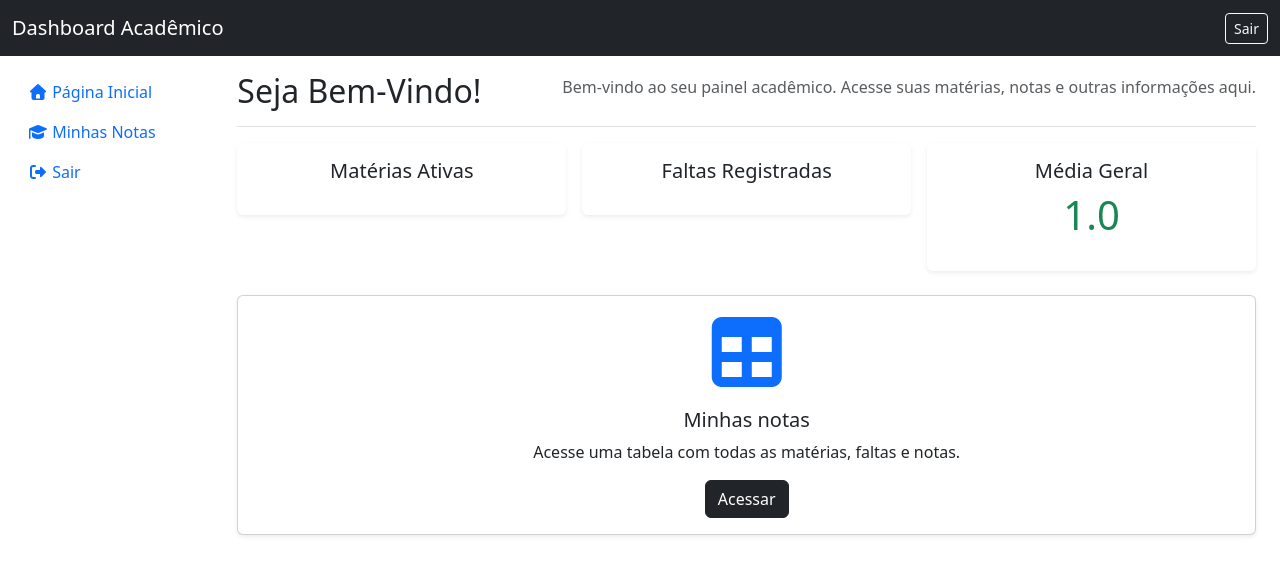
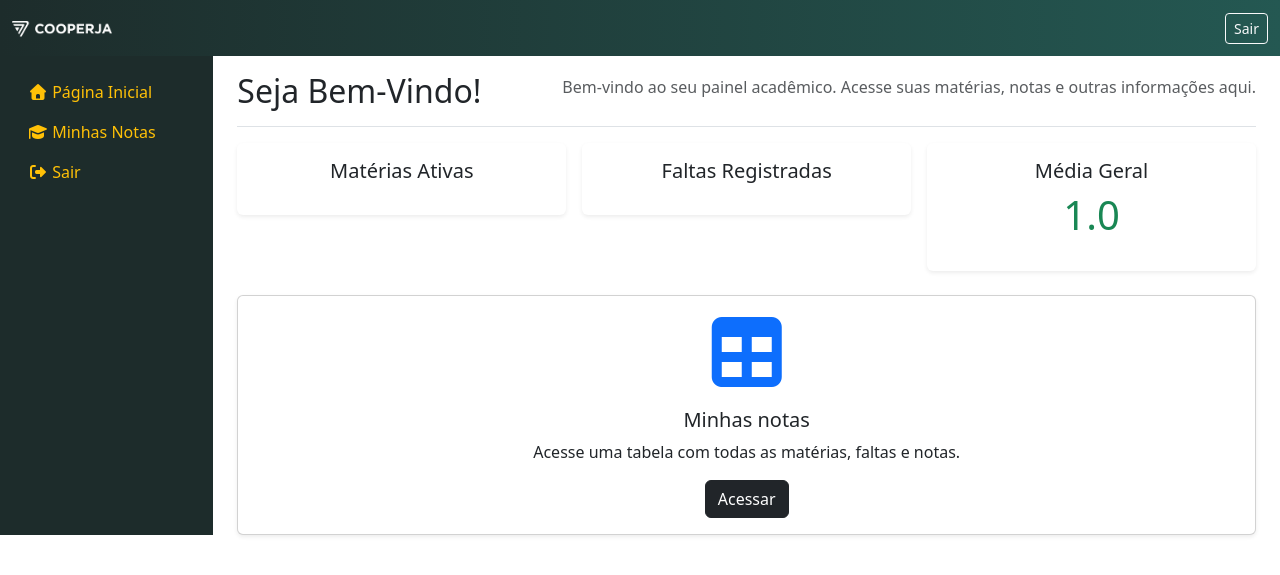
Before and after one commit to andreimeneghel/trabalho-cooperja, a PHP site: the page made by php/blog/templates/site/views/academicos.php in a window 1280 px wide. Shown: the top 575 px of the page. Run offline with PHP 8.4, Linux system fonts and the light colour scheme; the template is opened without the code that fills it, so the values that code supplies are empty; the visitor is signed in with stand-in values (Sample User, id 1).

Commit message:
dsfjadfjsfgmsf

```diff
--- a/php/blog/templates/site/views/academicos.php
+++ b/php/blog/templates/site/views/academicos.php
@@ -70,34 +70,24 @@ try {
 </head>
 
 <body>
-    <header class="navbar navbar-expand-lg navbar-dark bg-dark sticky-top">
-        <div class="container-fluid">
-            <button class="navbar-toggler me-2" type="button" data-bs-toggle="collapse" data-bs-target="#sidebarMenu" aria-controls="sidebarMenu" aria-expanded="false" aria-label="Toggle navigation">
-                <span class="navbar-toggler-icon"></span>
-            </button>
-            <a class="navbar-brand" href="#">Dashboard Acadêmico</a>
-            <div class="d-flex ms-auto">
-                <a class="btn btn-outline-light btn-sm" href="<?= $BASE_URL ?>logout.php">Sair</a>
-            </div>
-        </div>
-    </header>
+    <?php include 'header.php' ?>
     <div class="container-fluid">
         <div class="row">
-            <nav id="sidebarMenu" class="col-lg-2 d-lg-block sidebar collapse">
+            <nav id="sidebarMenu" style="background: #1d2c2b;" class="col-lg-2 d-lg-block sidebar collapse">
                 <div class="pt-3">
                     <ul class="nav flex-column">
                         <li class="nav-item">
-                            <a class="nav-link active" aria-current="page" href="/academico">
+                            <a class="nav-link active text-warning" aria-current="page" href="/academico">
                                 <i class="fas fa-home"></i> Página Inicial
                             </a>
                         </li>
                         <li class="nav-item">
-                            <a class="nav-link" href="/academico/informacoes">
+                            <a class="nav-link text-warning" href="/academico/informacoes">
                                 <i class="fas fa-graduation-cap"></i> Minhas Notas
                             </a>
                         </li>
                         <li class="nav-item">
-                            <a class="nav-link" href="/sistema/backend/logout.php">
+                            <a class="nav-link text-warning" href="/sistema/backend/logout.php">
                                 <i class="fas fa-sign-out-alt"></i> Sair
                             </a>
                         </li>
```
Also changed, not shown: php/blog/templates/site/views/tabela_academicos.php (+1 -8 lines).
